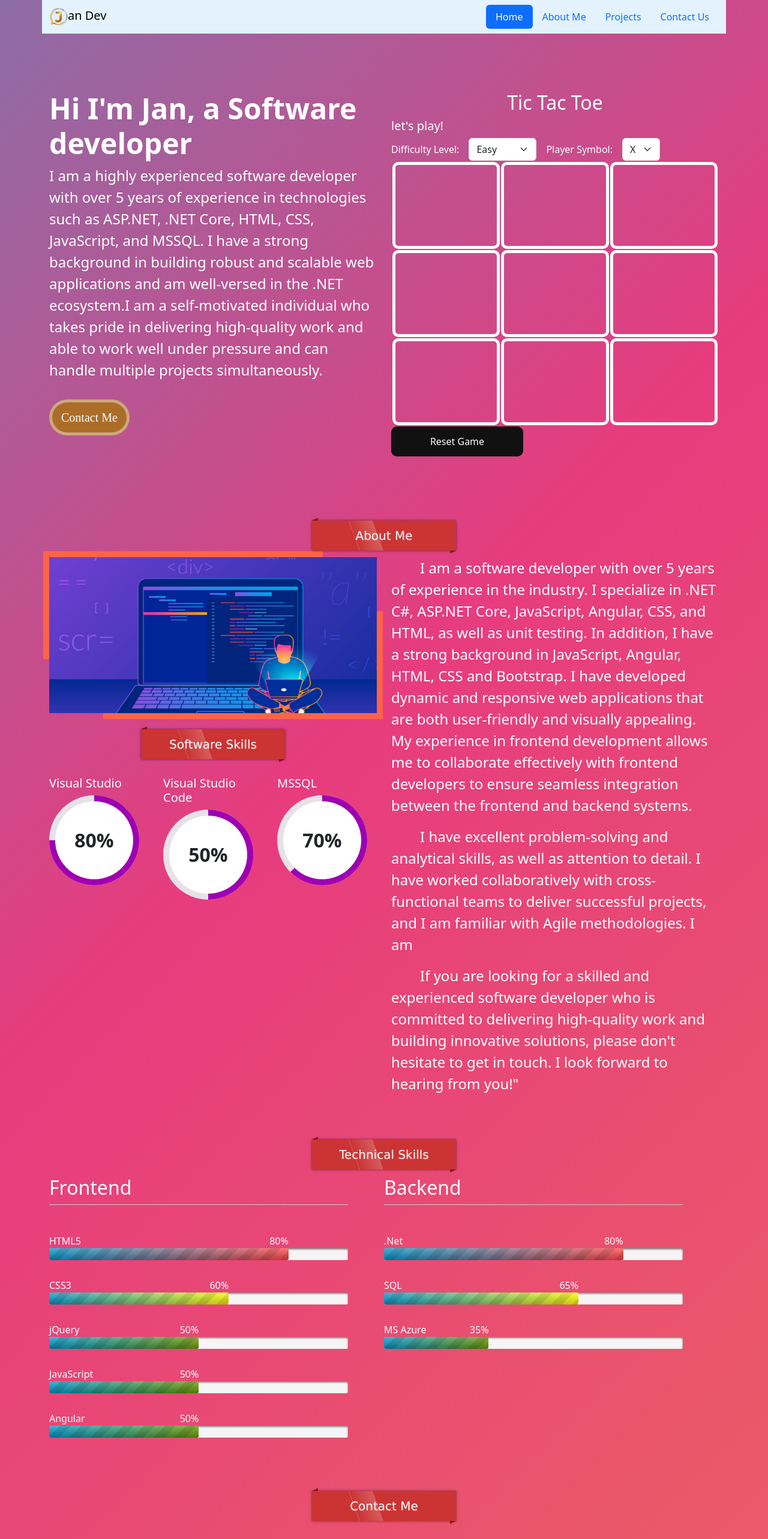
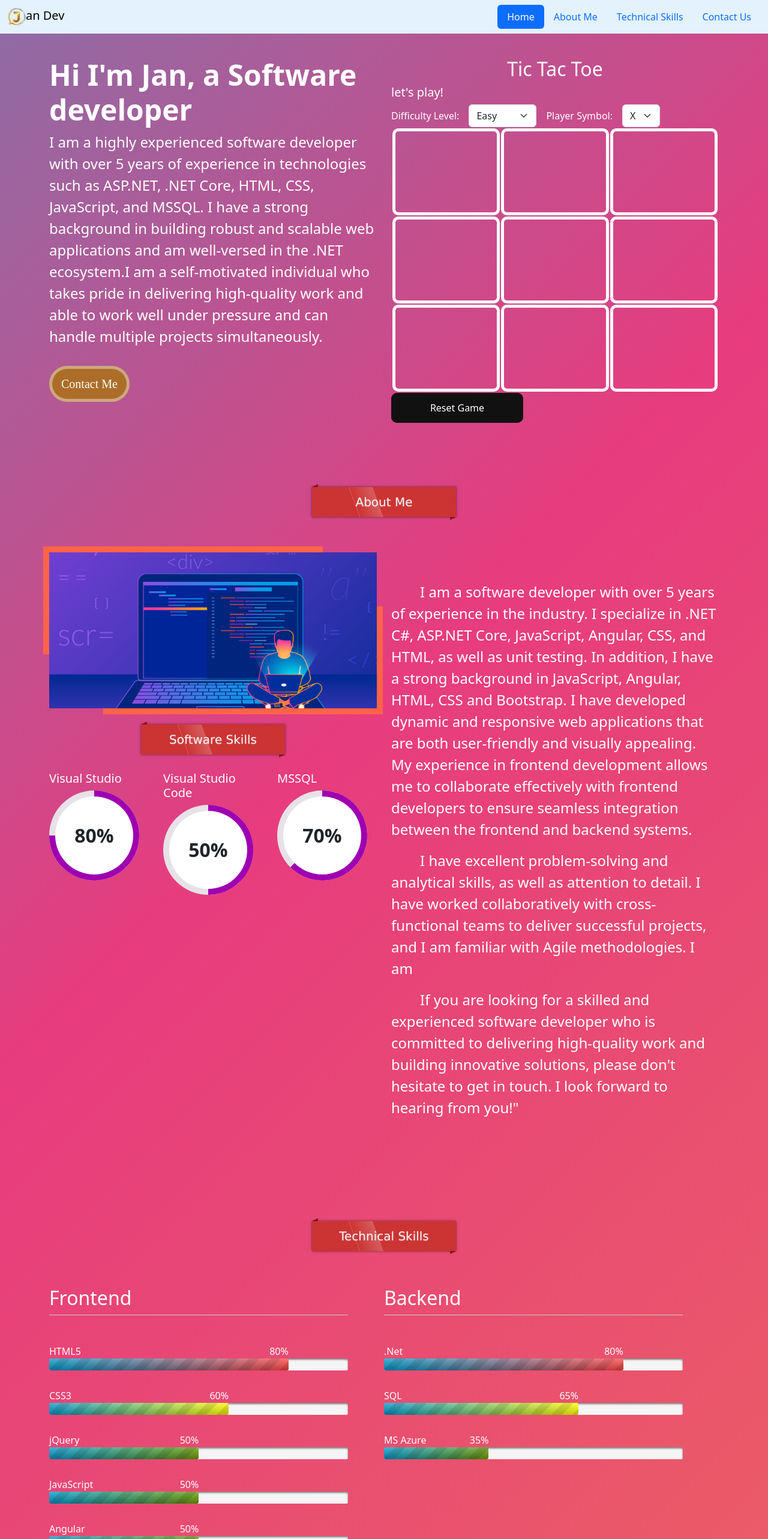
Before and after one commit to jduero/myPortfolio, an Angular app: page / in a window 1280 px wide. Shown: the top 2566 px of the page at 60% size. Built offline with nearby package versions, Linux system fonts and the light colour scheme; a web font is replaced by a local one.

Commit message:
add navbar scrollsy functionality

```diff
--- a/src/app/app.component.html
+++ b/src/app/app.component.html
@@ -1,7 +1,5 @@
 <div>
-<!-- <app-background></app-background> -->
-<div class="container gx-0">
-  <nav class="navbar navbar-expand-lg navbar-light" style="background-color: #e3f2fd;">
+  <nav id="nav-menu-bar" class="navbar navbar-expand-lg navbar-light fixed-top" style="background-color: #e3f2fd;">
     <div class="container-fluid">
       <span class="navbar-brand mb-0 h1"><img src="./assets/img/J.png" alt="Logo" class="img-fluid"
           style="height: 30px;">an Dev</span>
@@ -11,25 +9,28 @@
       </button>
       <div class="collapse navbar-collapse justify-content-end" id="navbarNavAltMarkup">
         <nav class="nav nav-pills flex-column flex-sm-row">
-          <a class="flex-sm-fill text-sm-center nav-link active" aria-current="page" href="#">Home</a>
-          <a class="flex-sm-fill text-sm-center nav-link" href="#">About Me</a>
-          <a class="flex-sm-fill text-sm-center nav-link" href="#">Projects</a>
-          <a class="flex-sm-fill text-sm-center nav-link" href="#">Contact Us</a>
+          <a class="flex-sm-fill text-sm-center nav-link active" aria-current="page" href="#home">Home</a>
+          <a class="flex-sm-fill text-sm-center nav-link" href="#aboutme">About Me</a>
+          <a class="flex-sm-fill text-sm-center nav-link" href="#technicalskills">Technical Skills</a>
+          <a class="flex-sm-fill text-sm-center nav-link" href="#contactme">Contact Us</a>
         </nav>
       </div>
     </div>
   </nav>
-  <div class="pt-5 rounded-3">
+  <div class="container gx-0" data-bs-spy="scroll" data-bs-target="#nav-menu-bar" data-bs-root-margin="0px 0px -40%" data-bs-smooth-scroll="true">
+    <div id="home" class="pt-5 rounded-3">
       <div class="container-fluid py-5">
         <div class="row">
           <div class="col-lg-6 text-white rounded-end ">
             <h1 class="display-5 fw-bold">Hi I'm Jan, a Software developer</h1>
             <p class="fs-4">I am a highly experienced software developer with over 5 years of experience in technologies
-            such as ASP.NET, .NET Core, HTML, CSS, JavaScript, and MSSQL. I have a strong background in building robust
+              such as ASP.NET, .NET Core, HTML, CSS, JavaScript, and MSSQL. I have a strong background in building
+              robust
               and
               scalable web applications and am well-versed in the .NET ecosystem.I am a self-motivated individual who
               takes
-            pride in delivering high-quality work and able to work well under pressure and can handle multiple projects
+              pride in delivering high-quality work and able to work well under pressure and can handle multiple
+              projects
               simultaneously. </p>
             <button class="pulse-button">Contact Me</button>
           </div>
@@ -39,8 +40,8 @@
         </div>
       </div>
     </div>
-  <div class="container-fluid pt-5">
-    <div class="d-flex justify-content-center"> <app-ribbon [title]="aboutme"></app-ribbon> </div>
+    <div id="aboutme" class="container-fluid py-5">
+      <div class="d-flex justify-content-center pb-5"> <app-ribbon [title]="aboutme"></app-ribbon> </div>
       <div class="row">
         <div class="col-md-6 col-sm-12">
           <img src="./assets/img/progammer.png" class="img-fluid framed" alt="random image">
@@ -48,14 +49,14 @@
           <app-softwareskills></app-softwareskills>
         </div>
         <div class="col-md-6 col-sm-12 justify-content-center">
-        <div>
+          <div class="py-5">
             <app-aboutme></app-aboutme>
           </div>
         </div>
       </div>
     </div>
-  <div class="container-fluid pt-5">
-    <div class="d-flex justify-content-center">
+    <div id="technicalskills" class="container-fluid py-5">
+      <div class="d-flex justify-content-center pb-5">
         <app-ribbon [title]="technicalSkills"></app-ribbon>
       </div>
       <div class="row">
@@ -64,7 +65,7 @@
         </div>
       </div>
     </div>
-  <div class="pt-5">
+    <div id="contactme" class="container-fluid py-5">
       <h1 class="d-flex justify-content-center"> <app-ribbon [title]="contactme"></app-ribbon> </h1>
       <app-contactus></app-contactus>
     </div>
--- a/src/app/components/contactus/contactus.component.css
+++ b/src/app/components/contactus/contactus.component.css
@@ -24,19 +24,6 @@
 }
 
 
-.contact-form:before {
-    position: absolute;
-    content: '';
-    top: 0;
-    right: 0;
-    bottom: 0;
-    left: 630px;
-    border-radius: 6px;
-    background-color: #ffffff;
-    pointer-events: none;
-    right: auto;
-    width: 80vw;
-}
 .particles-js-canvas-el {
     position: absolute;
     left: 0;
--- a/src/app/components/softwareskills/softwareskills.component.css
+++ b/src/app/components/softwareskills/softwareskills.component.css
@@ -111,3 +111,7 @@
     font-weight: 700;
     font-size: 2em;
   }
+
+  h5{
+    color: white;
+  }
--- a/src/app/components/softwareskills/softwareskills.component.html
+++ b/src/app/components/softwareskills/softwareskills.component.html
@@ -1,7 +1,7 @@
 <div>
     <div class="row">
         <div class="col-lg-4">
-            <h5 class="text-white">Visual Studio</h5>
+            <h5 >Visual Studio</h5>
             <div class="circle-wrap">
                 <div class="circle ">
 
@@ -21,7 +21,7 @@
             </div>
         </div>
         <div class="col-lg-4">
-            <h5 class="text-white">Visual Studio Code</h5>
+            <h5 >Visual Studio Code</h5>
             <div class="circle-wrap">
                 <div class="circle">
 
@@ -41,7 +41,7 @@
             </div>
         </div>
         <div class="col-lg-4 ">
-            <h5 class="text-white">MSSQL</h5>
+            <h5 >MSSQL</h5>
             <div class="circle-wrap justify-content-center">
                 <div class="circle">
 
--- a/src/app/components/technicalskills/technicalskills.component.css
+++ b/src/app/components/technicalskills/technicalskills.component.css
@@ -257,7 +257,9 @@ p[data-value]:after {
      -moz-linear-gradient( left, #09c, #690);
 }
 
-/* Now we are good to duplicate html code for other skills and then add the css code for the new skill based on data-skill */
 
+h2, p{
+	color: white;
+}
 
 /* THE END */
--- a/src/app/components/technicalskills/technicalskills.component.html
+++ b/src/app/components/technicalskills/technicalskills.component.html
@@ -1,4 +1,4 @@
-<div class="text-white">
+<div>
     <ul>
         <li>
             <h2>Frontend</h2>
```
Lines whose indentation alone changed are shown as unchanged.
